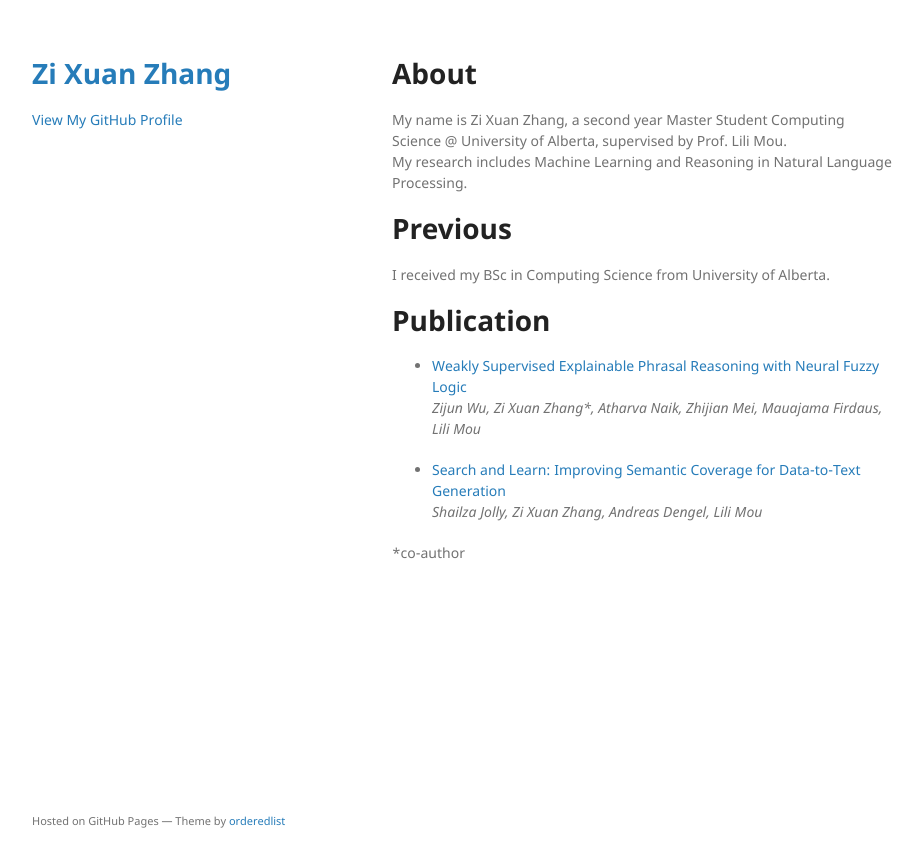
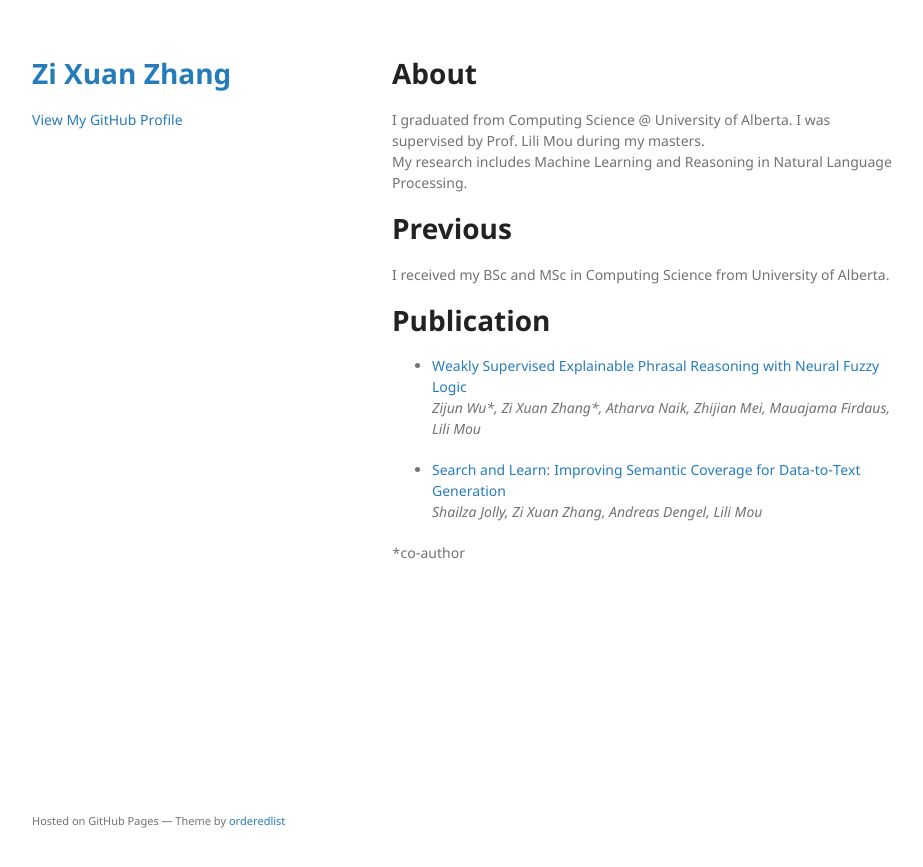
Before and after one commit to ZSkyX/ZSkyX.github.io, a Jekyll site: the page built from index.md, in a window 1280 px wide. Shown: the top 867 px of the page, without its empty margins (178-1101 px from the left). Built offline with Jekyll 4.4.1, drawn with Linux system fonts in a browser that asks for light colours; our own code applies the rules of GitHub Pages for plain Markdown files; the repository's description, which GitHub fills in, is left out.

Commit message:
Update index.md

```diff
--- a/index.md
+++ b/index.md
@@ -1,16 +1,16 @@
 
 # About
 
-My name is Zi Xuan Zhang, a second year Master Student Computing Science @ University of Alberta, supervised by Prof. Lili Mou. <br />
+I graduated from Computing Science @ University of Alberta. I was supervised by Prof. Lili Mou during my masters. <br />
 My research includes Machine Learning and Reasoning in Natural Language Processing.
 
 # Previous
-I received my BSc in Computing Science from University of Alberta.
+I received my BSc and MSc in Computing Science from University of Alberta.
 
 # Publication
 
 - [Weakly Supervised Explainable Phrasal Reasoning with Neural Fuzzy Logic](https://openreview.net/pdf?id=Hu4r-dedqR0)<br />
-*Zijun Wu, Zi Xuan Zhang\*, Atharva Naik, Zhijian Mei, Mauajama Firdaus, Lili Mou*
+*Zijun Wu\*, Zi Xuan Zhang\*, Atharva Naik, Zhijian Mei, Mauajama Firdaus, Lili Mou*
 
 - [Search and Learn: Improving Semantic Coverage for Data-to-Text Generation](https://ojs.aaai.org/index.php/AAAI/article/view/21332)<br />
 *Shailza Jolly, Zi Xuan Zhang, Andreas Dengel, Lili Mou*
```
